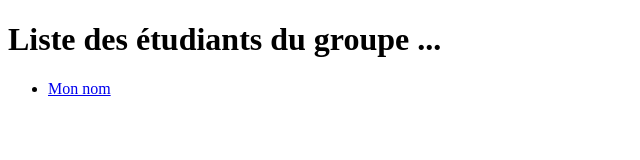
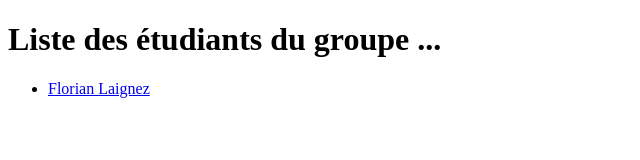
Before and after one commit to floflosassias/revision, a plain HTML site: page index.html in a window 1280 px wide. Shown: the full height of the page, 0-640 px from the left. Drawn offline with Linux system fonts and the light colour scheme.

Commit message:
Renommer le fichier et modifier le lien dans l'index

```diff
--- a/index.html
+++ b/index.html
@@ -22,7 +22,7 @@ canvas {
 <h1>Liste des étudiants du groupe ...</h1>
 
 <ul>
-<li> <A HREF="mon_nom.html">Mon nom<A></li>
+<li> <A HREF="florian_laignez.html">Florian Laignez<A></li>
 </ul>
 <script>
 var canvas = document.getElementsByTagName('canvas')[0],
```
Also changed, not shown: florian_laignez.html (renamed from mon_nom.html).
